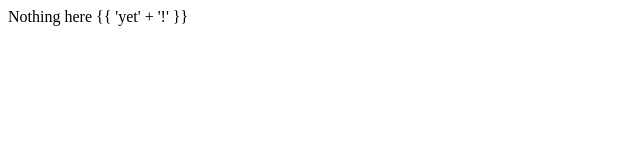
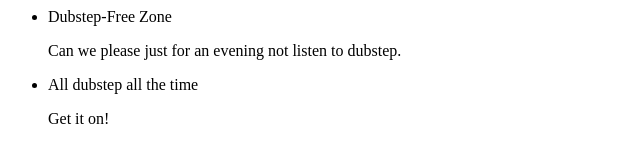
Before and after one commit to Urigo/meteor-angular-socially, a plain HTML site: page index.ng.html in a window 1280 px wide. Shown: the whole page, without its empty margins (0-640 px from the left). Drawn offline with Linux system fonts and the light colour scheme.

Commit message:
Step 1.1: Add some static HTML the to main page

```diff
--- a/index.ng.html
+++ b/index.ng.html
@@ -1 +1,14 @@
-<p>Nothing here {{ 'yet' + '!' }}</p>
+<ul>
+  <li>
+    <span>Dubstep-Free Zone</span>
+    <p>
+      Can we please just for an evening not listen to dubstep.
+    </p>
+  </li>
+  <li>
+    <span>All dubstep all the time</span>
+    <p>
+      Get it on!
+    </p>
+  </li>
+</ul>
```
